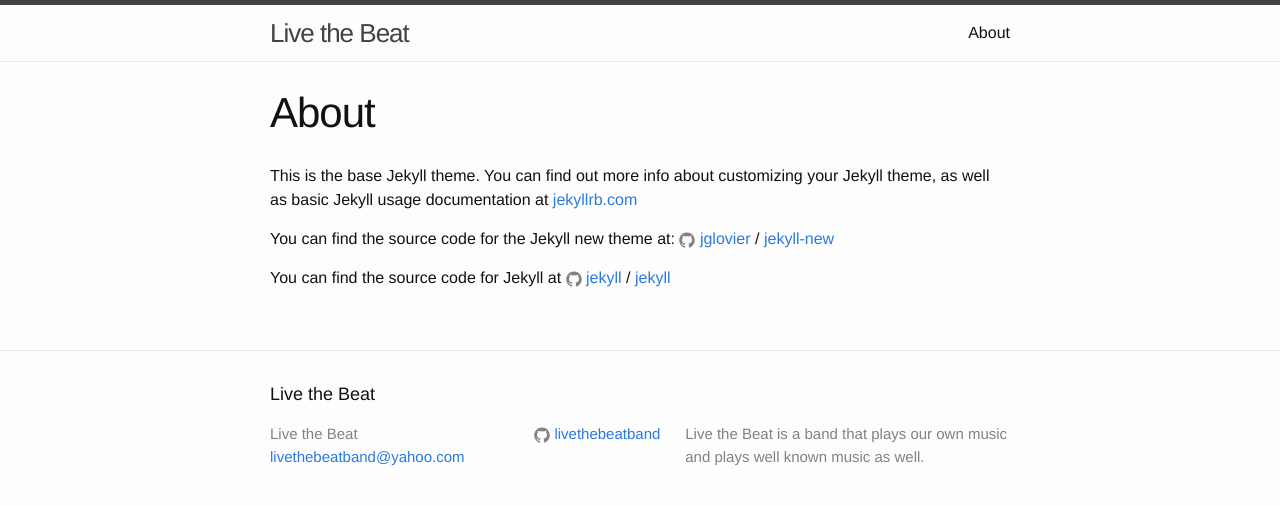
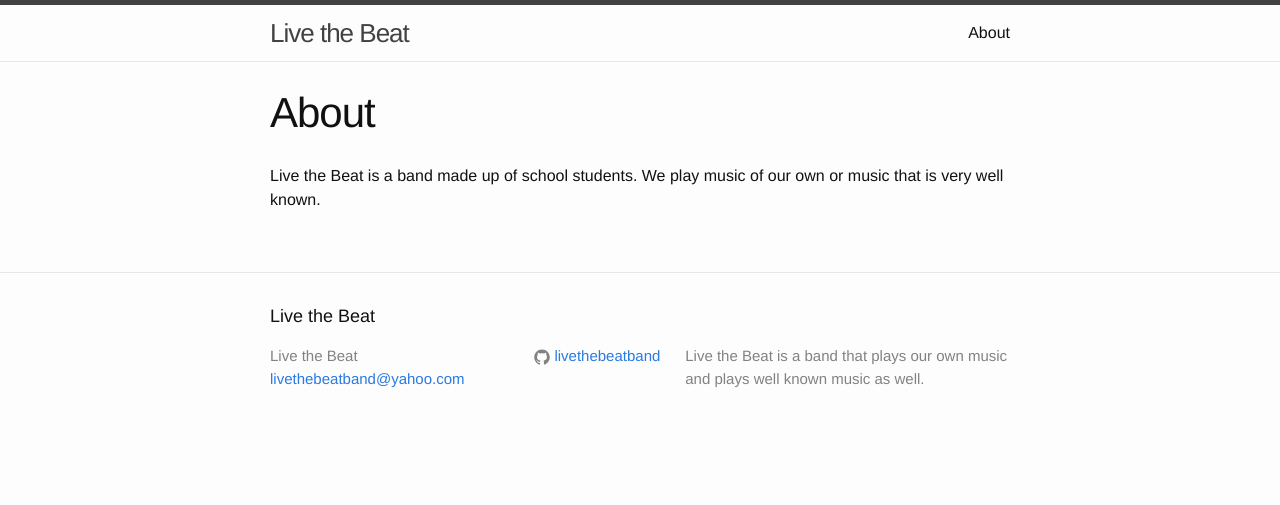
Before and after one commit to livethebeatband/livethebeatband.github.io, a Jekyll site: the page built from about.md, in a window 1280 px wide. Shown: the top 505 px of the page. Built offline with Jekyll 4.4.1, drawn with Linux system fonts in a browser that asks for light colours.

Commit message:
Update about.md

```diff
--- a/about.md
+++ b/about.md
@@ -4,12 +4,4 @@ title: About
 permalink: /about/
 ---
 
-This is the base Jekyll theme. You can find out more info about customizing your Jekyll theme, as well as basic Jekyll usage documentation at [jekyllrb.com](http://jekyllrb.com/)
-
-You can find the source code for the Jekyll new theme at:
-{% include icon-github.html username="jglovier" %} /
-[jekyll-new](https://github.com/jglovier/jekyll-new)
-
-You can find the source code for Jekyll at
-{% include icon-github.html username="jekyll" %} /
-[jekyll](https://github.com/jekyll/jekyll)
+Live the Beat is a band made up of school students. We play music of our own or music that is very well known.
```
